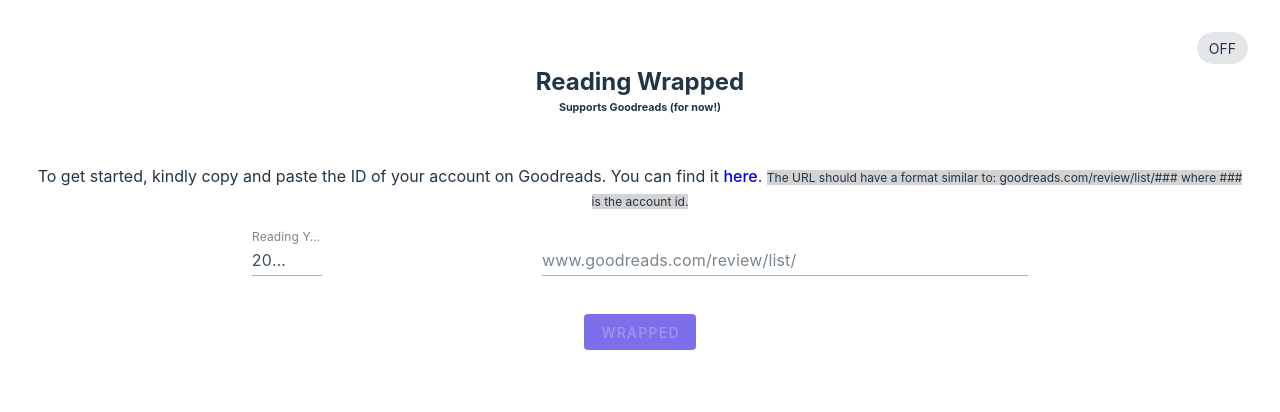
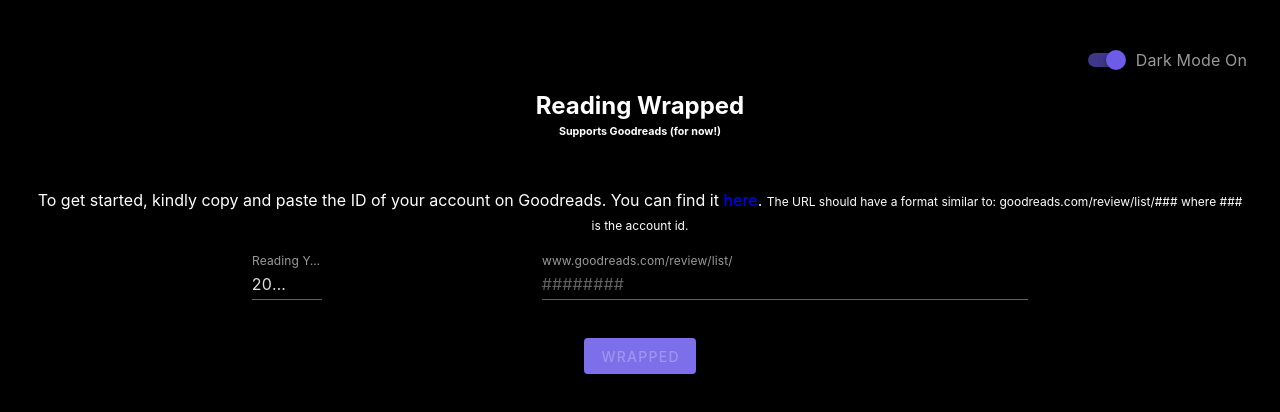
Before and after one commit to ar-ushi/reading-wrapped, a Vue app in the folder client/: page / in a window 1280 px wide. Shown: the top 412 px of the page. Built offline with nearby package versions, Linux system fonts and the light colour scheme.

Commit message:
feat - add dark mode

```diff
--- a/client/src/components/SwitchTheme.vue
+++ b/client/src/components/SwitchTheme.vue
@@ -1,27 +1,47 @@
 <template>
-    <div :class="{'align-right' : orientation === 'right'}">
-        <v-chip>{{isDarkModeOn}}</v-chip>
-    </div>
+    <v-switch  color="primary" :class="{'align-right' : orientation === 'right'}"  :label="`Dark Mode ${isDarkModeOn}`" v-model="toggleDarkMode"></v-switch>
 </template>
 
-<script lang="ts">
-export default{
-    props:{
-        orientation:{
-            type: String as () => 'left' | 'right',
-            default: 'left',
+<script setup lang="ts">
+    import {ref, onMounted, defineProps, watch} from 'vue';
+    const {orientation, darkmode} = defineProps({
+        orientation: {
+         type: String as () => 'left' | 'right',
+         default: 'left',
+        },
+        darkmode: {
+        type: Boolean,
+        default: true,
+        },
+    })
+    const toggleDarkMode = ref(false);
+    const isDarkModeOn = ref('Off');
+
+    onMounted(() => {
+        updateDarkMode()
+    })
+
+    function updateDarkMode(){
+        isDarkModeOn.value = darkmode ? 'On' : 'Off'
+        toggleDarkMode.value = darkmode
+    }
+
+    watch(toggleDarkMode, (value) => {
+        isDarkModeOn.value = value? 'On' : 'Off'
+        const root = document.querySelector('#app') as HTMLElement;
+        if (value){ //dark mode on
+        root.style.setProperty('color', '#ffffff');
+        root.style.setProperty('background-color', '#000000')
+        } else{
+            root.style.removeProperty('color');
+            root.style.removeProperty('background-color');
         }
-    },
-    data(){
-        return{
-            isDarkModeOn: 'OFF'
-        }
-    }
-}
+    })
 </script>
 
 <style scoped>
     .align-right{
-        text-align: right !important;
+       display: flex;
+       justify-content: flex-end;
     }
 </style>
--- a/client/src/plugins/vuetify.ts
+++ b/client/src/plugins/vuetify.ts
@@ -10,8 +10,8 @@
     themes: {
       light: {
         colors: {
-          primary: '#41b883',
-          background: '#35495e',
+          primary: '##6C5CE7',
+          background: '#5c148c',
           error: '#d63031',
           info: '#0984e3',
           secondary: '#fdcb6e',
--- a/client/src/screens/LandingPage.vue
+++ b/client/src/screens/LandingPage.vue
@@ -15,7 +15,7 @@
     </p>
     <div class="input-container">
       <v-select variant="underlined" label="Reading Year" v-model="selectedYear" :items="yearOptions"></v-select>
-      <v-text-field variant="underlined" v-model="uid" label="www.goodreads.com/review/list/"></v-text-field>
+      <v-text-field variant="underlined" v-model="uid" label="www.goodreads.com/review/list/" placeholder="########" persistent-placeholder></v-text-field>
     </div>
   </div>
   <div id="wrapped-btn">
@@ -95,7 +95,6 @@
  }
  .url-help{
   font-size: 12px;
-  background-color: lightgray;
  }
 }
 }
```
Also changed, not shown: 1 other file (tests, documents, lock files or other folders).
